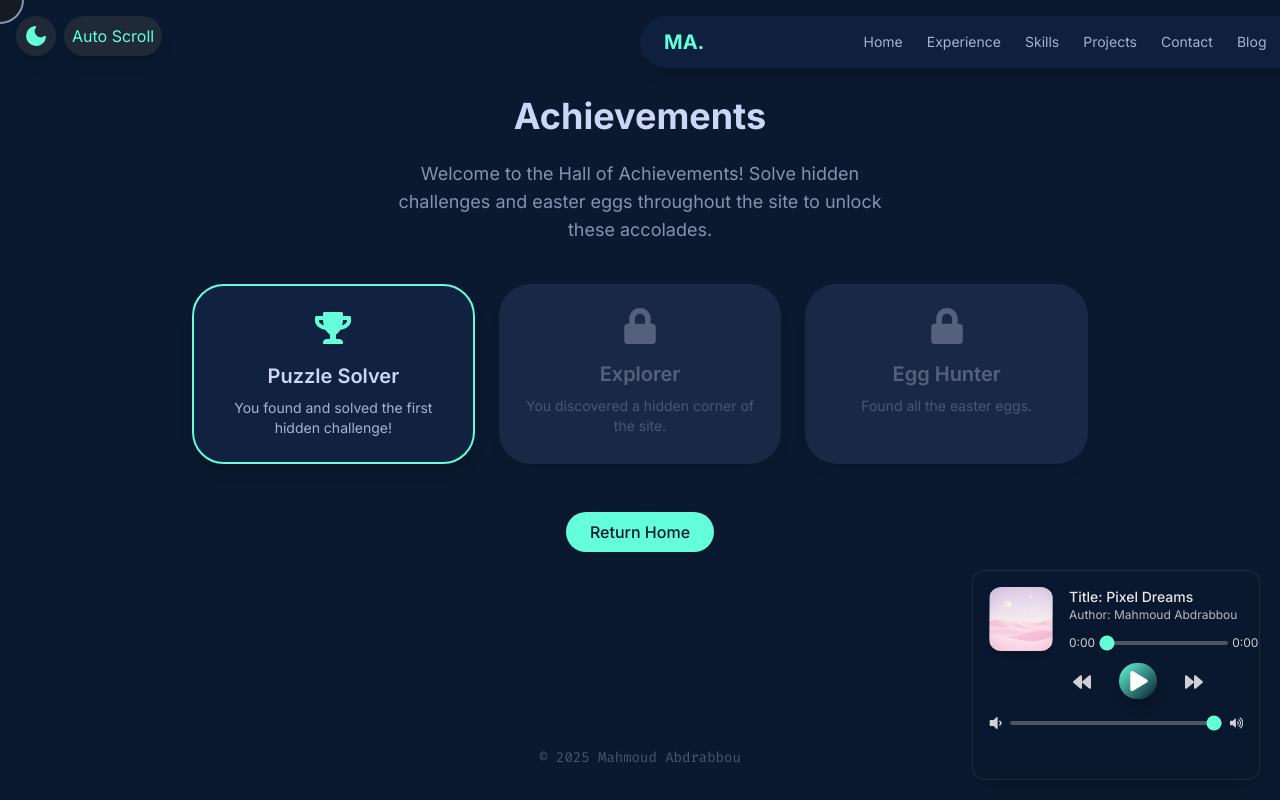
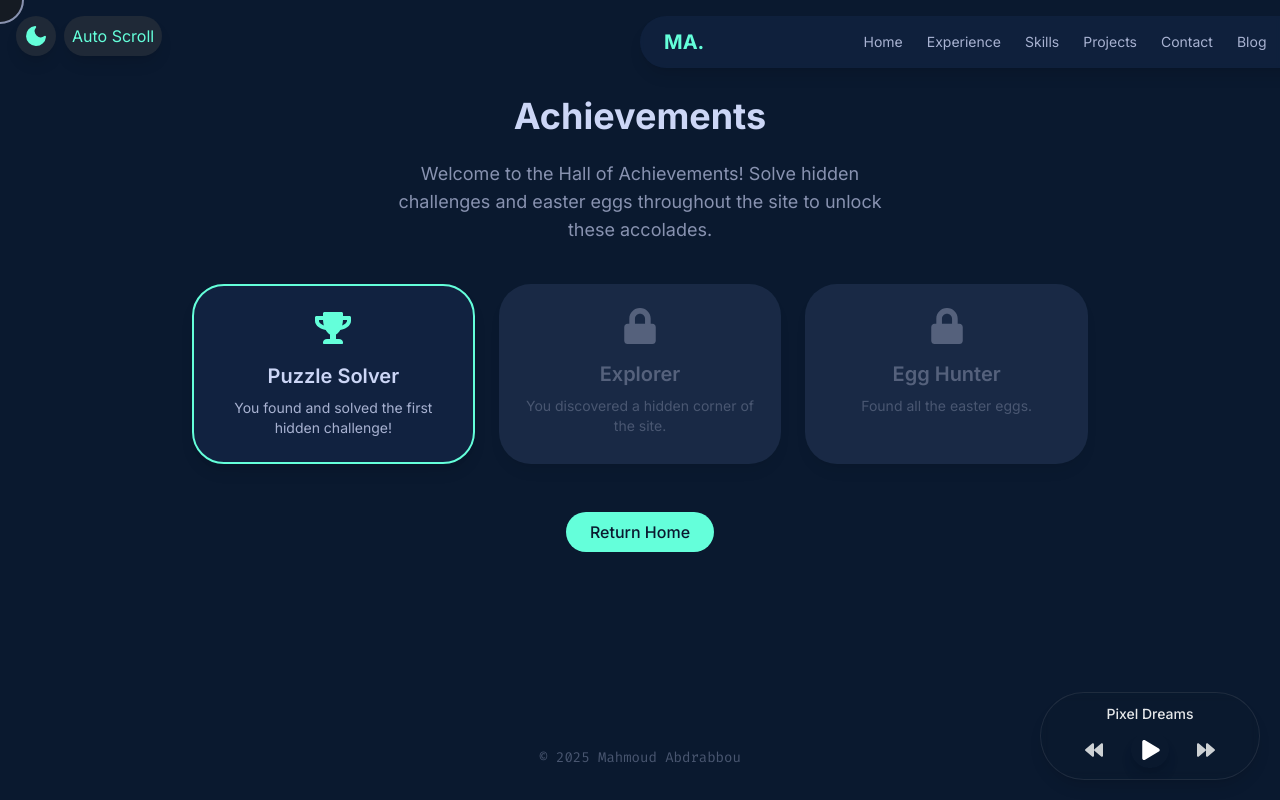
Before and after one commit to Eng-M-Abdrabbou/Portfolio-NEXT.JS, a Next.js app: page /achievements in a window 1280 px wide. Shown: the top 800 px of the page. Built offline with nearby package versions, Linux system fonts and the light colour scheme.

Commit message:
feat: 🎛️ added compact view to music player and adjusted the UI for the music view to give more info on hover.

```diff
--- a/src/app/components/MusicPlayer.tsx
+++ b/src/app/components/MusicPlayer.tsx
@@ -8,65 +8,83 @@ const AudioPlayer = () => {
   const [currentTrackIndex, setCurrentTrackIndex] = useState(0);
   const [currentTime, setCurrentTime] = useState(0);
   const [duration, setDuration] = useState(0);
-  const [isSeeking, setIsSeeking] = useState(false);
+  const [isSeeking, setIsSeeking] = useState(false); // Keep this for the seek bar interaction
+
   const audioRef = useRef<HTMLAudioElement>(null);
   const analyserRef = useRef<AnalyserNode>();
   const animationRef = useRef<number>();
   const sourceRef = useRef<MediaElementAudioSourceNode>();
   const audioContextRef = useRef<AudioContext>();
-  const progressBarRef = useRef<HTMLInputElement>(null);
-
   const tracks = [
     { name: 'Pixel Dreams', file: 'music/Pixel Dreams.mp3', author: 'Mahmoud Abdrabbou', image: '/img/pixel dreams.jpeg' },
     { name: 'Spring', file: 'music/Antonio Vivaldi- The Four Seasons- Spring- Allegro.mp3', author: 'Antonio Vivaldi', image: '/img/vivaldi spring.jpg' },
   ];
+  const bars = Array.from({ length: 20 });
 
   useEffect(() => {
     const audio = audioRef.current;
     if (audio) {
-      // Set initial duration for the first track
       const initialTrack = tracks[currentTrackIndex];
       audio.src = initialTrack.file;
 
       const setInitialDuration = () => {
-        if (audio.duration > 0) {
+        if (audio.duration > 0 && !isNaN(audio.duration)) {
           setDuration(audio.duration);
+        }
         audio.removeEventListener('loadedmetadata', setInitialDuration);
-        }
       };
 
       audio.addEventListener('loadedmetadata', setInitialDuration);
 
-      // Fallback method to set duration
-      if (audio.duration > 0) {
+      // Fallback for browsers that might fire 'loadedmetadata' too early or if duration is available immediately
+      if (audio.duration > 0 && !isNaN(audio.duration)) {
         setDuration(audio.duration);
       }
     }
   }, [currentTrackIndex]);
 
+  // EXACT LOGIC FROM YOUR WORKING FILE: Set up AudioContext, Analyser, and Source
   useEffect(() => {
     if (!audioContextRef.current) {
-      audioContextRef.current = new AudioContext();
+      // Ensure AudioContext is supported
+      try {
+        const AudioCtxt = window.AudioContext || (window as any).webkitAudioContext;
+        audioContextRef.current = new AudioCtxt();
+      } catch (e) {
+        console.error("Web Audio API is not supported in this browser.");
+        return; // Exit if not supported
+      }
     }
     const audioContext = audioContextRef.current;
+    const audio = audioRef.current;
 
-    if (audioContext.state !== 'closed') {
-      const analyser = audioContext.createAnalyser();
-      analyser.fftSize = 256;
-      analyserRef.current = analyser;
+    if (audioContext.state !== 'closed' && audio) {
+      if (!analyserRef.current) { // Create analyser only if it doesn't exist
+        analyserRef.current = audioContext.createAnalyser();
+        analyserRef.current.fftSize = 256;
+      }
 
-      if (audioRef.current) {
+      // Create source node ONLY if it doesn't exist. This is CRITICAL.
       if (!sourceRef.current) {
-          const source = audioContext.createMediaElementSource(audioRef.current);
-          sourceRef.current = source;
+        sourceRef.current = audioContext.createMediaElementSource(audio);
       }
+      // Connect the graph
       sourceRef.current.connect(analyserRef.current);
       analyserRef.current.connect(audioContext.destination);
     }
-    }
 
     return () => {
-      sourceRef.current?.disconnect();
+      // Disconnect only if analyser and source exist to avoid errors
+      if (sourceRef.current && analyserRef.current) {
+        try {
+          sourceRef.current.disconnect(analyserRef.current);
+          if (audioContext && audioContext.destination){
+            analyserRef.current.disconnect(audioContext.destination);
+          }
+        } catch (e) {
+          // console.warn("Error disconnecting audio nodes:", e);
+        }
+      }
     };
   }, [tracks, currentTrackIndex]);
 
@@ -74,7 +92,7 @@ const AudioPlayer = () => {
     const audio = audioRef.current;
     if (audio) {
       const setAudioData = () => {
-        setDuration(audio.duration);
+        if (audio.duration > 0 && !isNaN(audio.duration)) setDuration(audio.duration);
         setCurrentTime(audio.currentTime);
       };
 
@@ -94,25 +112,30 @@ const AudioPlayer = () => {
     }
   }, [isSeeking]);
 
-  const changeTrack = (newIndex: number) => {
+  const changeTrack = (directionOrIndex: number, isAbsoluteIndex = false) => {
+    let newIndex;
+    if (isAbsoluteIndex) {
+        newIndex = directionOrIndex;
+    } else {
+        newIndex = (currentTrackIndex + directionOrIndex + tracks.length) % tracks.length;
+    }
     setCurrentTrackIndex(newIndex);
   };
 
   useEffect(() => {
     const audio = audioRef.current;
-    if (audio) {
-      if (currentTrackIndex > 0 && isPlaying) {
+    if (audio && isPlaying) {
         if (audio.readyState >= 2) {
           if (audioContextRef.current && audioContextRef.current.state === 'suspended') {
             audioContextRef.current.resume().then(() => {
-              audio.play().catch(error => console.error("Error playing audio after track change:", error));
+              audio.play().catch(error => console.error("Error playing audio after track change (context resumed):", error));
             });
           } else {
             audio.play().catch(error => console.error("Error playing audio after track change:", error));
           }
         } else {
           const playWhenReady = () => {
-            audio.play().catch(error => console.error("Error playing audio after track change:", error));
+            audio.play().catch(error => console.error("Error playing audio after track change (canplay):", error));
             audio.removeEventListener('canplay', playWhenReady);
           };
           audio.addEventListener('canplay', playWhenReady);
@@ -121,25 +144,42 @@ const AudioPlayer = () => {
           };
         }
       }
-    }
-  }, [currentTrackIndex, isPlaying]);
+  }, [currentTrackIndex, isPlaying]); // Dependencies from your original code
 
+  // EXACT LOGIC FROM YOUR WORKING FILE: The visualization loop.
+  const visualize = () => {
+    if (!analyserRef.current) return;
+
+    const bufferLength = analyserRef.current.frequencyBinCount;
+    const dataArray = new Uint8Array(bufferLength);
+    analyserRef.current.getByteFrequencyData(dataArray);
+
+    bars.forEach((_, i) => {
+      const value = dataArray[i * Math.floor(bufferLength / 20)] / 255;
+      const height = Math.max(0.1, value);
+      document.documentElement.style.setProperty(`--visualizer-height-${i}`, height.toString());
+    });
+
+    animationRef.current = requestAnimationFrame(visualize);
+  };
+
+  // EXACT LOGIC FROM YOUR WORKING FILE: The main play/pause toggle.
   const togglePlay = async () => {
     const audio = audioRef.current;
     if (!audio) return;
 
     if (isPlaying) {
       audio.pause();
-      cancelAnimationFrame(animationRef.current!);
+      if (animationRef.current) cancelAnimationFrame(animationRef.current);
     } else {
       if (audioContextRef.current && audioContextRef.current.state !== 'closed') {
         if (audioContextRef.current.state === 'suspended') {
           await audioContextRef.current.resume();
         }
         audio.play().catch(error => console.error("Error playing audio:", error));
-        visualize();
+        visualize(); // Start visualization
       } else {
-        console.warn("AudioContext is closed. Cannot play audio.");
+        console.warn("AudioContext is closed or not initialized. Cannot play audio.");
       }
     }
     setIsPlaying(!isPlaying);
@@ -156,50 +196,46 @@ const AudioPlayer = () => {
           togglePlay();
           break;
         case 'ArrowRight':
-          changeTrack((currentTrackIndex + 1) % tracks.length);
+          changeTrack(1); // Adapted to use new changeTrack helper
           break;
         case 'ArrowLeft':
-          changeTrack((currentTrackIndex - 1 + tracks.length) % tracks.length);
+          changeTrack(-1); // Adapted
           break;
         case 'ArrowDown':
-          audio.currentTime = Math.max(0, audio.currentTime - 10); // Rewind 10 seconds
+          audio.currentTime = Math.max(0, audio.currentTime - 10);
           break;
         default:
           break;
       }
     };
+    window.addEventListener('keydown', handleKeyDown);
+    return () => window.removeEventListener('keydown', handleKeyDown);
+  }, [isPlaying, currentTrackIndex, tracks.length, togglePlay]); // Original dependencies
 
-    window.addEventListener('keydown', handleKeyDown);
 
-    return () => {
-      window.removeEventListener('keydown', handleKeyDown);
-    };
-  }, [isPlaying, currentTrackIndex, tracks.length, togglePlay]);
+  useEffect(() => {
+    if (audioContextRef.current && audioContextRef.current.state !== 'closed') {
+      if (isPlaying) {
+        visualize();
+        const interval = setInterval(visualize, 50);
+        return () => clearInterval(interval);
+      } else {
+        // Ensure animation is cancelled if not playing
+        if(animationRef.current) cancelAnimationFrame(animationRef.current);
+      }
+    } else if (isPlaying) {
+       console.warn("AudioContext is closed. Cannot load or play new track.");
+    }
+  }, [currentTrackIndex, isPlaying]);
 
-  const visualize = () => {
-    if (!analyserRef.current) return;
+  const prevTrack = () => changeTrack(-1);
+  const nextTrack = () => changeTrack(1);
 
-    const bufferLength = analyserRef.current.frequencyBinCount;
-    const dataArray = new Uint8Array(bufferLength);
-    analyserRef.current.getByteFrequencyData(dataArray);
-
-    const bars = Array.from({ length: 20 }, (_, i) => {
-      const value = dataArray[i * Math.floor(bufferLength / 20)] / 255;
-      return Math.max(0.1, value);
-    });
-
-    bars.forEach((height, i) => {
-      document.documentElement.style.setProperty(`--visualizer-height-${i}`, height.toString());
-    });
-
-    animationRef.current = requestAnimationFrame(visualize);
+  const handleVolume = (e: React.ChangeEvent<HTMLInputElement>) => {
+    if (audioRef.current) audioRef.current.volume = parseFloat(e.target.value);
+    setVolume(parseFloat(e.target.value));
   };
 
-  const handleVolume = (e: React.ChangeEvent<HTMLInputElement>) => {
-    const newVolume = parseFloat(e.target.value);
-    setVolume(newVolume);
-    if (audioRef.current) audioRef.current.volume = newVolume;
-  };
 
   const handleSeek = (e: React.ChangeEvent<HTMLInputElement>) => {
     if (audioRef.current) {
@@ -211,135 +247,118 @@ const AudioPlayer = () => {
     }
   };
 
-  const handleSeekEnd = () => {
+  const handleSeekEnd = (e: React.MouseEvent<HTMLInputElement> | React.TouchEvent<HTMLInputElement>) => {
     if (audioRef.current) {
-      audioRef.current.currentTime = currentTime;
+      const seekTime = parseFloat(e.currentTarget.value);
+      audioRef.current.currentTime = seekTime;
+      setCurrentTime(seekTime); // Ensure state is in sync
       setIsSeeking(false);
-      if (!isPlaying) {
-        togglePlay(); // Auto-play after seeking if not already playing
+      if (!isPlaying) { // Your original auto-play logic on seek end
+        togglePlay();
       }
     }
   };
 
+
   const formatTime = (time: number) => {
+    if (isNaN(time) || !isFinite(time)) return "0:00";
     const minutes = Math.floor(time / 60);
     const seconds = Math.floor(time % 60);
     return `${minutes}:${seconds < 10 ? '0' : ''}${seconds}`;
   };
 
-  useEffect(() => {
-    if (audioContextRef.current && audioContextRef.current.state !== 'closed') {
-      if (isPlaying) {
-        visualize();
-        const interval = setInterval(visualize, 50);
-        return () => clearInterval(interval);
-      }
-    } else if (isPlaying) {
-       console.warn("AudioContext is closed. Cannot load or play new track.");
-    }
-  }, [currentTrackIndex, isPlaying, visualize]);
+  return (
+    <div
+      className="fixed bottom-5 right-5 group bg-navy backdrop-blur-sm bg-opacity-20 text-white
+                 shadow-lg border border-gray-700/50
+                 transition-all duration-300 ease-in-out
+                 w-[220px] h-[88px] rounded-full p-2
+                 hover:w-72 hover:h-auto hover:rounded-xl hover:p-6"
+    >
+      {/* --- Compact View --- */}
+      <div className="w-full h-full flex flex-col items-center justify-center
+                     transition-opacity duration-200
+                     opacity-100 visible group-hover:opacity-0 group-hover:invisible group-hover:h-0 group-hover:w-0">
 
-  return (
-    <div className="fixed bottom-5 right-5 bg-navy backdrop-blur-sm bg-opacity-10 text-white p-4 rounded-xl shadow-lg flex flex-col space-y-3 w-72 border border-gray-700/50 transition-all duration-300">
-      <div className="relative h-full w-full">
-        {/* Visualization Bars */}
-        <div className="absolute bottom-20 top-0 left-0 w-full h-full flex gap-1 justify-center items-end p-2 opacity-50 pointer-events-none mb-16">
-          {[...Array(20)].map((_, i) => (
+        <p className="text-white/90 font-medium truncate text-sm mb-2 w-full text-center px-2">
+          {tracks[currentTrackIndex]?.name}
+        </p>
+
+        <div className="flex justify-center items-center space-x-6">
+          <button onClick={prevTrack} className="p-1 hover:bg-white/10 rounded-full transition-all" aria-label="Previous track">
+            <FaBackward className="text-white/80 text-lg" />
+          </button>
+          <button onClick={togglePlay} className="p-2 bg-gradient-to-br from-neon-green/50 to-neon-green-900/50 rounded-full shadow-lg hover:scale-105 transition-transform" aria-label={isPlaying ? 'Pause' : 'Play'}>
+            {isPlaying ? <FaPause className="text-white text-xl" /> : <FaPlay className="text-white text-xl ml-0.5" />}
+          </button>
+          <button onClick={nextTrack} className="p-1 hover:bg-white/10 rounded-full transition-all" aria-label="Next track">
+            <FaForward className="text-white/80 text-lg" />
+          </button>
+        </div>
+      </div>
+
+      {/* --- Expanded View --- */}
+      <div className="flex flex-col w-full transition-opacity duration-200 opacity-0 invisible h-0 group-hover:opacity-100 group-hover:visible group-hover:h-auto group-hover:w-full">
+        <img
+            src={tracks[currentTrackIndex]?.image || '/img/Portfolio/1.png'}
+            alt="Album Art"
+            className="w-full aspect-square object-cover rounded-lg shadow-lg"
+        />
+        <div className="mt-4 text-center">
+            <p className="text-white/90 font-semibold text-lg truncate px-2">Title: {tracks[currentTrackIndex]?.name}</p>
+            <p className="text-white/70 text-sm truncate px-2">Author: {tracks[currentTrackIndex]?.author || 'Unknown Artist'}</p>
+        </div>
+
+        {/* Visualizer Bars */}
+        <div className="flex justify-center items-end gap-[2px] h-12 my-3 w-full px-2">
+            {bars.map((_, i) => (
                 <div
                     key={i}
-              className="w-2 bg-gradient-to-t from-neon-green to-neon-green rounded-xl"
-              style={{ height: `calc(var(--visualizer-height-${i}) * 80px)` }}
+                    className="w-full bg-neon-green rounded-full transition-all duration-100"
+                    style={{ height: `calc(var(--visualizer-height-${i}, 0.1) * 100%)` }}
                 />
             ))}
         </div>
 
-        {/* Track Info and Controls */}
-        <div className="relative z-10 flex items-center space-x-4">
-          {/* Album Art */}
-          <img
-            src={tracks[currentTrackIndex]?.image || '/img/Portfolio/1.png'} // Placeholder if no image
-            alt="Album Art"
-            className="w-16 h-16 rounded-xl object-cover shadow-md mb-12"
-          />
-
-          <div className="flex flex-col flex-grow">
-            {/* Track Name and Author */}
-            <p className="text-white/90 font-medium truncate text-sm">
-              Title: {tracks[currentTrackIndex]?.name}
-            </p>
-            <p className="text-white/70 text-xs truncate">
-              Author: {tracks[currentTrackIndex]?.author || 'Unknown Artist'}
-            </p>
-
-            {/* Time and Seek Bar */}
-            <div className="flex items-center gap-1 mt-3">
-              <span className="text-white/80 text-xs">{formatTime(currentTime)}</span>
+        <div className="flex items-center gap-2 mt-1">
+            <span className="text-white/80 text-xs w-10 text-center">{formatTime(currentTime)}</span>
             <input
-                type="range"
-                ref={progressBarRef}
-                min="0"
-                max={duration}
-                step="0.1"
+                type="range" min="0" max={duration || 100} step="0.1"
                 value={currentTime}
                 onChange={handleSeek}
                 onMouseUp={handleSeekEnd}
                 onTouchEnd={handleSeekEnd}
                 className="flex-grow h-1 bg-gray-600 rounded-lg appearance-none cursor-pointer accent-neon-green"
             />
-              <span className="text-white/80 text-xs">{formatTime(duration)}</span>
+            <span className="text-white/80 text-xs w-10 text-center">{formatTime(duration)}</span>
         </div>
-
-            {/* Playback Controls */}
-            <div className="w-full justify-center mt-3 space-x-6 mr-6">
-              <button
-                onClick={() => changeTrack((currentTrackIndex - 1 + tracks.length) % tracks.length)}
-                className="p-1 hover:bg-white/10 rounded-full transition-all"
-              >
-                <FaBackward className="text-white/80 text-lg" />
+        <div className="flex justify-center items-center mt-4 space-x-6">
+            <button onClick={prevTrack} className="p-1 text-white/80 hover:text-white transition-colors">
+                <FaBackward className="text-2xl" />
             </button>
-
-              <button
-                onClick={togglePlay}
-                className="p-2 bg-gradient-to-br from-neon-green to-neon-green-900 rounded-full shadow-lg hover:scale-105 transition-transform"
-              >
-                {isPlaying ? (
-                  <FaPause className="text-white text-xl" />
-                ) : (
-                  <FaPlay className="text-white text-xl ml-0.5" />
-                )}
+            <button onClick={togglePlay} className="p-3 bg-gradient-to-br from-neon-green to-teal-500 rounded-full shadow-lg hover:scale-105 transition-transform">
+                {isPlaying ? <FaPause className="text-white text-2xl" /> : <FaPlay className="text-white text-2xl ml-1" />}
             </button>
-
-              <button
-                onClick={() => changeTrack((currentTrackIndex + 1) % tracks.length)}
-                className="p-1 hover:bg-white/10 rounded-full transition-all"
-              >
-                <FaForward className="text-white/80 text-lg" />
+            <button onClick={nextTrack} className="p-1 text-white/80 hover:text-white transition-colors">
+                <FaForward className="text-2xl" />
             </button>
         </div>
-          </div>
-        </div>
-
-        {/* Volume Control */}
-        <div className="mt-4 flex items-center w-full gap-2 justify-center mb-8">
-          <FaVolumeDown className="text-white/80" />
+        <div className="mt-4 flex items-center w-full gap-2">
+            <FaVolumeDown className="text-white/70" />
             <input
-            type="range"
-            min="0"
-            max="1"
-            step="0.01"
-            value={volume}
-            onChange={handleVolume}
+                type="range" min="0" max="1" step="0.01" value={volume} onChange={handleVolume}
                 className="w-full h-1 bg-gray-600 rounded-lg appearance-none cursor-pointer accent-neon-green"
             />
-          <FaVolumeUp className="text-white/80" />
+            <FaVolumeUp className="text-white/70" />
+        </div>
       </div>
 
       <audio
         ref={audioRef}
-          src={tracks[currentTrackIndex]?.file}
-          onEnded={() => changeTrack((currentTrackIndex + 1) % tracks.length)}
+        onEnded={nextTrack}
+        crossOrigin="anonymous"
+        className="hidden"
       />
-      </div>
     </div>
   );
 };
```
Lines whose indentation alone changed are shown as unchanged.
